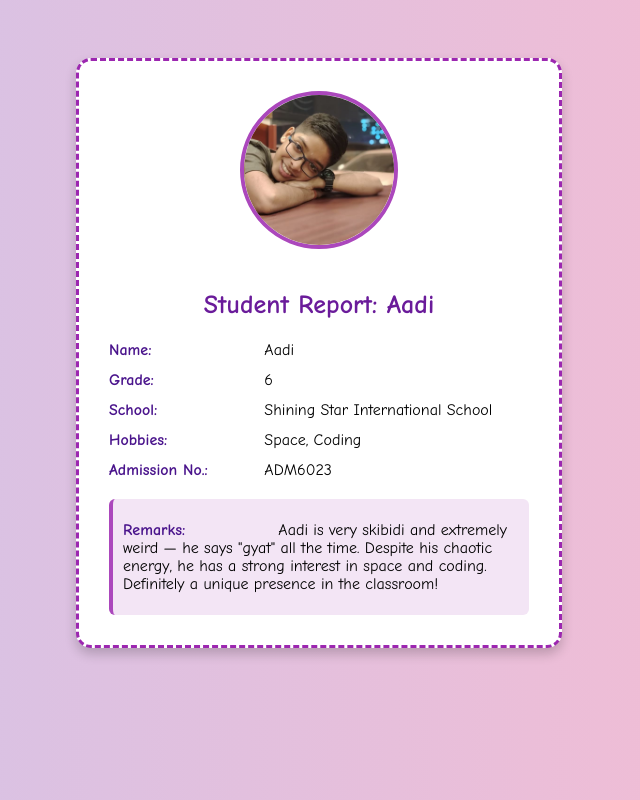
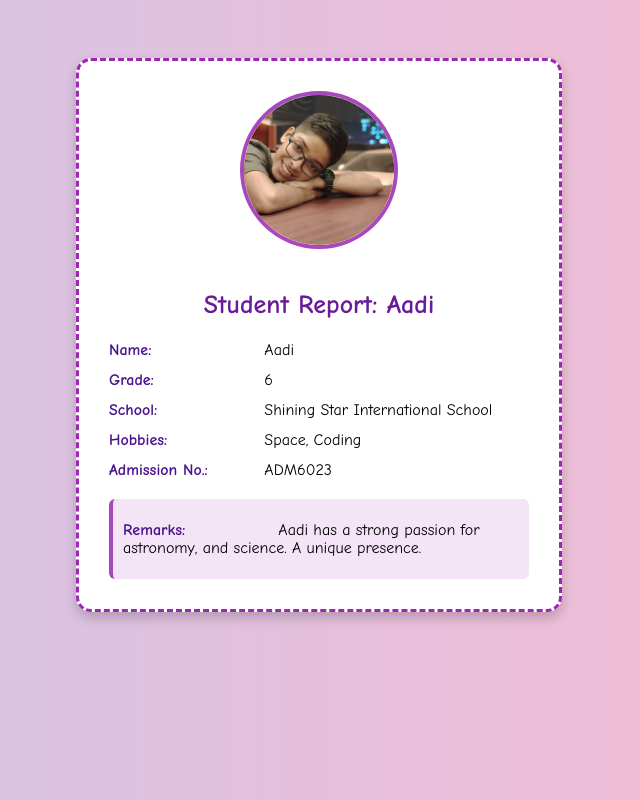
Before and after one commit to YasinAbrahimi/Info-qr, a plain HTML site: page index.html in a window 1280 px wide. Shown: the whole page, without its empty margins (321-961 px from the left). Drawn offline with Linux system fonts and the light colour scheme.

Commit message:
Update index.html

```diff
--- a/index.html
+++ b/index.html
@@ -63,7 +63,7 @@
     <p><strong>Hobbies:</strong> Space, Coding</p>
     <p><strong>Admission No.:</strong> ADM6023</p>
     <div class="remarks">
-      <p><strong>Remarks:</strong> Aadi is very skibidi and extremely weird — he says "gyat" all the time. Despite his chaotic energy, he has a strong interest in space and coding. Definitely a unique presence in the classroom!</p>
+      <p><strong>Remarks:</strong> Aadi has a strong passion for astronomy, and science. A unique presence. </p>
     </div>
   </div>
 
```
